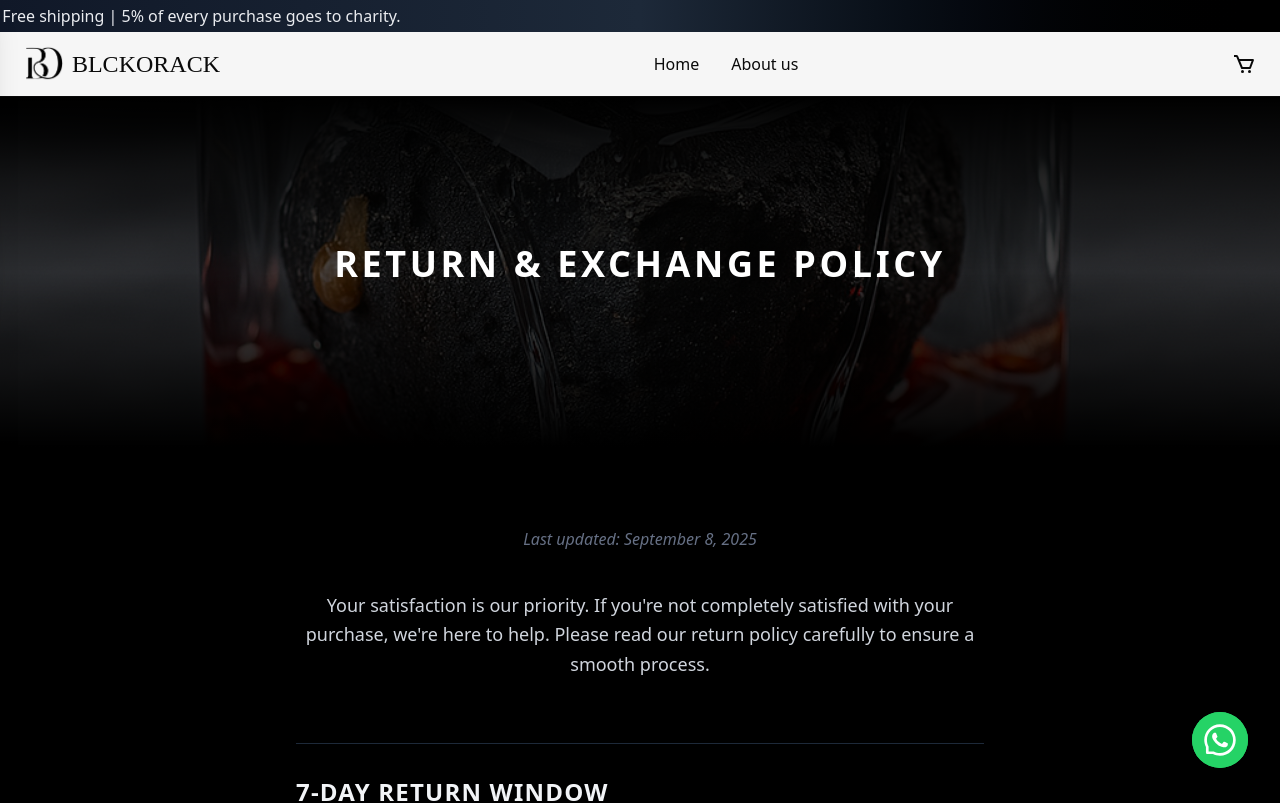
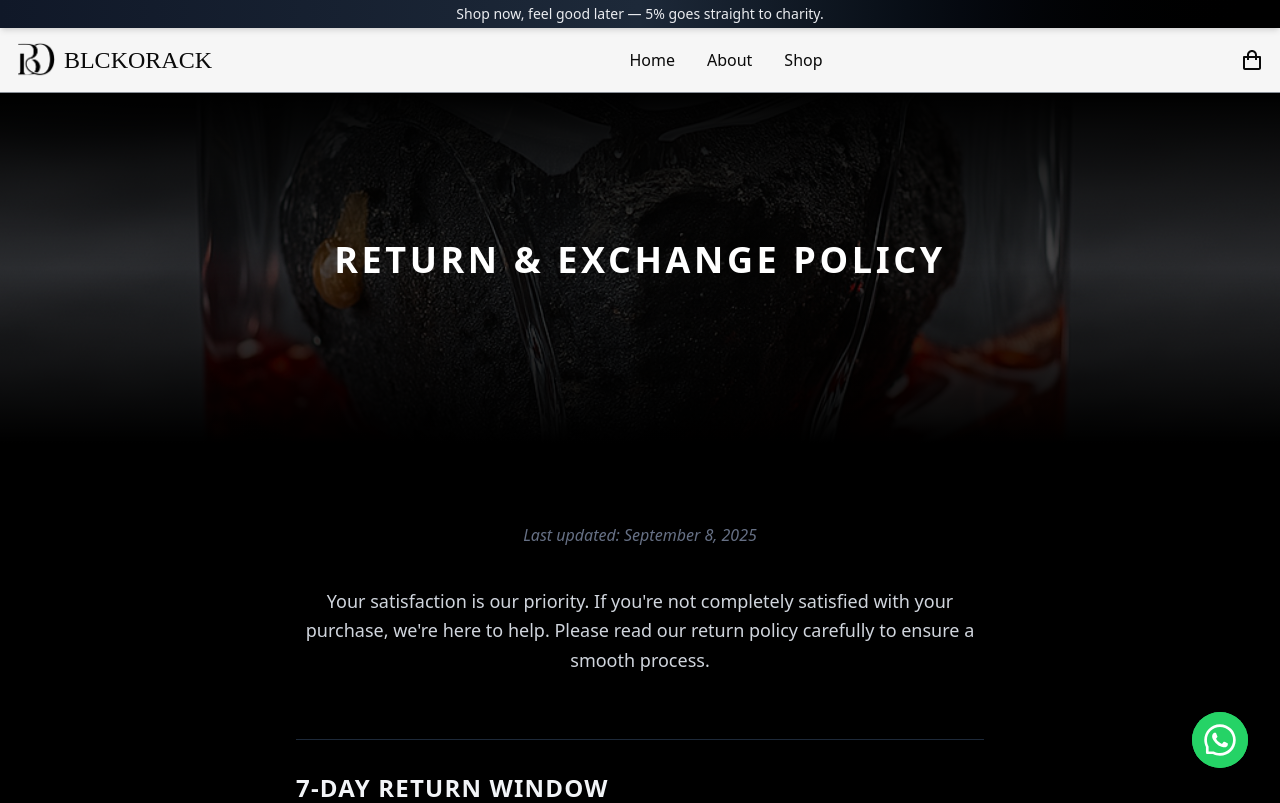
Before and after one commit to gunjanpatel44/bor-branding, a Next.js app: page /return-policy in a window 1280 px wide. Shown: the top 803 px of the page. Built offline with nearby package versions, Linux system fonts and the light colour scheme; what @ant-design/nextjs-registry would draw is missing.

Commit message:
fix: navbar, topbar as per new requirement

```diff
--- a/app/layout.tsx
+++ b/app/layout.tsx
@@ -7,7 +7,6 @@ import Header from '@/components/Header'
 import { StarryBackground } from '@/components/StarryBackground'
 import COMPANY from '@/config/company.json'
 
-import TopBar from '@/components/Topbar'
 import theme from '@/utils/theme'
 import { ConfigProvider, FloatButton } from 'antd'
 import { AiOutlineWhatsApp } from 'react-icons/ai'
@@ -48,10 +47,7 @@ export default function RootLayout({
         <div className="relative z-10">
           <AntdRegistry>
             <ConfigProvider theme={theme}>
-              <div className="sticky top-0 z-50">
-                <TopBar />
-                <Header />
-              </div>
+              <Header />
               <FloatButton
                 style={{
                   insetInlineEnd: 32,
--- a/components/Header.tsx
+++ b/components/Header.tsx
@@ -4,117 +4,170 @@ import COMPANY from '@/config/company.json'
 import Logo from '@/public/logo/bor-logo.png'
 import Image from 'next/image'
 import Link from 'next/link'
-import { useEffect, useState } from 'react'
-import { AiFillInstagram, AiFillYoutube, AiOutlineWhatsApp } from 'react-icons/ai'
-import { BiCart, BiMenu } from 'react-icons/bi'
-import { CgClose } from 'react-icons/cg'
+import { useEffect, useRef, useState } from 'react'
+import {
+  AiFillInstagram,
+  AiFillYoutube,
+  AiOutlineWhatsApp,
+  AiOutlineMenu,
+  AiOutlineClose,
+} from 'react-icons/ai'
+import { BiShoppingBag } from 'react-icons/bi'
+import { useWindowScroll } from 'react-use'
+import TopBar from './Topbar'
 
 const Header = () => {
   const [isOpen, setIsOpen] = useState(false)
+  const [isVisible, setIsVisible] = useState(true)
+  const lastScrollY = useRef(0)
+  const headerRef = useRef<HTMLElement>(null)
 
-  // Prevent body scroll when mobile menu is open
+  const { y } = useWindowScroll()
+
   useEffect(() => {
-    if (isOpen) {
-      document.body.classList.add('overflow-hidden')
-      document.body.style.position = 'fixed'
-      document.body.style.width = '100%'
+    // Desktop: always show
+    if (window.innerWidth >= 768) {
+      setIsVisible(true)
+      return
+    }
+    const headerHeight = headerRef.current?.offsetHeight || 70
+    if (y > lastScrollY.current && y > headerHeight) {
+      // scrolling down
+      setIsVisible(false)
     } else {
-      document.body.classList.remove('overflow-hidden')
-      document.body.style.position = ''
-      document.body.style.width = ''
+      // scrolling up
+      setIsVisible(true)
     }
+    lastScrollY.current = y
+  }, [y])
+
+  // Lock body scroll when mobile menu open
+  useEffect(() => {
+    document.body.style.overflow = isOpen ? 'hidden' : ''
     return () => {
-      document.body.classList.remove('overflow-hidden')
-      document.body.style.position = ''
-      document.body.style.width = ''
+      document.body.style.overflow = ''
     }
   }, [isOpen])
 
   return (
-    <header className="bg-brand text-brand-900 border-b sticky top-0 z-50">
-      <div className="px-6">
+    <>
+      <header
+        ref={headerRef}
+        className={`bg-brand text-brand-900 border-b border-gray-800/50 sticky top-0 z-40 transition-transform duration-300 ${
+          isVisible ? 'translate-y-0' : '-translate-y-full'
+        }`}
+      >
+        <TopBar />
+        <div className="container mx-auto px-4">
           <div className="flex justify-between items-center h-16">
             {/* Mobile Menu Button */}
-          <button onClick={() => setIsOpen(true)} className="flex sm:hidden text-2xl">
-            <BiMenu />
+            <button
+              onClick={() => setIsOpen(!isOpen)}
+              className="md:hidden text-2xl z-50"
+              aria-label="Toggle Menu"
+            >
+              <div className="relative w-8 h-8 flex items-center justify-center">
+                <AiOutlineMenu
+                  className={`absolute transition-all duration-300 ${
+                    isOpen ? 'opacity-0 rotate-90 scale-50' : 'opacity-100 rotate-0 scale-100'
+                  }`}
+                />
+                <AiOutlineClose
+                  className={`absolute transition-all duration-300 ${
+                    isOpen ? 'opacity-100 rotate-0 scale-100' : 'opacity-0 -rotate-90 scale-50'
+                  }`}
+                />
+              </div>
             </button>
             {/* Logo */}
-          <Link className="flex items-center gap-2" href="/">
+            <Link
+              className="flex items-center gap-2 absolute left-1/2 -translate-x-1/2 md:static md:left-0 md:translate-x-0"
+              href="/"
+            >
               <Image src={Logo} alt={COMPANY.name} className="size-10 w-auto" />
-            <p className="font-times text-2xl hidden sm:flex">BLCKORACK</p>
-          </Link>
-          {/* Mobile Cart */}
-          <Link className="flex sm:hidden items-center gap-2 text-2xl" href="/">
-            <BiCart />
+              <span className="text-2xl hidden sm:block font-times uppercase">{COMPANY.name}</span>
             </Link>
             {/* Desktop Nav */}
-          <nav className="hidden sm:flex items-center space-x-8 font-medium">
-            <Link href="/" className="hover:text-brand-600 transition-colors">
+            <nav className="hidden md:flex items-center space-x-8 font-medium">
+              <Link href="/" className="hover:text-gray-400 transition-colors">
                 Home
               </Link>
-            <Link href="/about-us" className="hover:text-brand-600 transition-colors">
-              About us
+              <Link href="/about-us" className="hover:text-gray-400 transition-colors">
+                About
+              </Link>
+              <Link href="/shop" className="hover:text-gray-400 transition-colors">
+                Shop
               </Link>
             </nav>
-          {/* Desktop Cart */}
-          <Link className="hidden sm:flex items-center gap-2 text-2xl" href="/">
-            <BiCart />
+            {/* Cart */}
+            <div className="flex items-center">
+              <Link
+                href="/cart"
+                className="flex items-center gap-2 text-2xl hover:text-gray-400 transition-colors"
+                aria-label="Cart"
+              >
+                <BiShoppingBag size={24} />
               </Link>
             </div>
           </div>
+        </div>
+      </header>
       {/* Sidebar Drawer */}
       <div
-        className={`fixed top-0 left-0 h-full w-72 bg-white shadow-xl transform transition-transform duration-300 ease-in-out z-50
+        className={`fixed top-16 left-0 h-[calc(100vh-8rem)] w-full text-brand-900 bg-brand/80 backdrop-blur-lg transform transition-transform duration-300 ease-in-out z-30 md:hidden
   ${isOpen ? 'translate-x-0' : '-translate-x-full'}`}
       >
-        {/* Header in Sidebar */}
-        <div className="flex items-center justify-between px-5 py-4 border-b border-gray-200">
-          <Link className="flex items-center gap-2" href="/" onClick={() => setIsOpen(false)}>
-            <Image src={Logo} alt={COMPANY.name} className="size-10 w-auto" />
-            <p className="font-times text-lg font-semibold text-gray-800">BLCKORACK</p>
-          </Link>
-          <button onClick={() => setIsOpen(false)} className="text-2xl text-gray-600">
-            <CgClose />
-          </button>
-        </div>
+        <div className="flex flex-col justify-between h-full">
           {/* Menu Links */}
-        <div className="flex flex-col px-6 py-6 space-y-5 text-lg font-medium text-gray-800">
-          <Link href="/" onClick={() => setIsOpen(false)} className="hover:text-brand-600">
+          <div className="flex flex-col justify-center items-center flex-1 text-2xl space-y-8 font-semibold">
+            <Link href="/" onClick={() => setIsOpen(false)}>
               Home
             </Link>
-          <Link href="/about-us" onClick={() => setIsOpen(false)} className="hover:text-brand-600">
-            About us
+            <Link href="/about-us" onClick={() => setIsOpen(false)}>
+              About
+            </Link>
+            <Link href="/shop" onClick={() => setIsOpen(false)}>
+              Shop
             </Link>
           </div>
           {/* Social Links */}
-        <div className="absolute bottom-0 w-full px-6 py-5 border-t border-gray-200">
-          <ul className="flex justify-center gap-8 text-3xl text-gray-700">
+          <div className="w-full p-6">
+            <ul className="flex justify-center gap-6 text-3xl">
               <li>
-              <Link href={COMPANY.instagramLink} target="_blank">
-                <AiFillInstagram className="hover:text-instagram transition-colors" />
+                <Link
+                  href={COMPANY.instagramLink}
+                  target="_blank"
+                  rel="noopener noreferrer"
+                  className="transition-colors"
+                >
+                  <AiFillInstagram />
                 </Link>
               </li>
               <li>
-              <Link href={COMPANY.whatsappLink} target="_blank" rel="noopener noreferrer">
-                <AiOutlineWhatsApp className="hover:text-whatsapp transition-colors" />
+                <Link
+                  href={COMPANY.youtubeLink}
+                  target="_blank"
+                  rel="noopener noreferrer"
+                  className="transition-colors"
+                >
+                  <AiFillYoutube />
                 </Link>
               </li>
               <li>
-              <Link href={COMPANY.youtubeLink} target="_blank">
-                <AiFillYoutube className="hover:text-youtube transition-colors" />
+                <Link
+                  href={COMPANY.whatsappLink}
+                  target="_blank"
+                  rel="noopener noreferrer"
+                  className="transition-colors"
+                >
+                  <AiOutlineWhatsApp />
                 </Link>
               </li>
             </ul>
           </div>
         </div>
-      {/* Overlay */}
-      {isOpen && (
-        <div
-          onClick={() => setIsOpen(false)}
-          className="fixed inset-0 bg-black bg-opacity-40 z-40"
-        />
-      )}
-    </header>
+      </div>
+    </>
   )
 }
 
--- a/components/Topbar.tsx
+++ b/components/Topbar.tsx
@@ -1,16 +1,34 @@
 'use client'
 
+import { useState, useEffect, useMemo } from 'react'
 import company from '@/config/company.json'
-import Marquee from 'react-fast-marquee'
 
 const TopBar = () => {
-  if (!company.announcement) return null
+  const announcements = useMemo(() => company.announcements || [], [])
+  const [index, setIndex] = useState(0)
+
+  useEffect(() => {
+    if (announcements.length <= 1) return
+    const interval = setInterval(() => {
+      setIndex((prev) => (prev + 1) % announcements.length)
+    }, 4000) // every 4s
+    return () => clearInterval(interval)
+  }, [announcements])
+
+  if (announcements.length === 0) return null
 
   return (
-    <div className="relative w-full overflow-hidden bg-gradient-to-r from-gray-900 via-gray-800 to-black shadow-md">
-      <Marquee gradient={false} speed={100} loop={0} pauseOnHover={true}>
-        <p className="text-gray-200 text-center font-sans p-1">{company.announcement}</p>
-      </Marquee>
+    <div className="relative h-7 overflow-hidden bg-gradient-to-r from-gray-900 via-gray-800 to-black shadow-md">
+      {announcements.map((msg, i) => (
+        <p
+          key={i}
+          className={`absolute inset-0 flex items-center justify-center text-gray-200 text-sm font-sans transition-opacity duration-700 ease-in-out ${
+            i === index ? 'opacity-100' : 'opacity-0'
+          }`}
+        >
+          {msg}
+        </p>
+      ))}
     </div>
   )
 }
--- a/config/company.json
+++ b/config/company.json
@@ -10,5 +10,12 @@
   "instagramLink": "https://www.instagram.com/blackorack.in",
   "whatsappLink": "https://wa.me/918347815052",
   "youtubeLink": "https://www.youtube.com/@blackorack",
-  "announcement": "Free shipping | 5% of every purchase goes to charity."
+  "announcements": [
+    "No cap — Shipping’s on us!",
+    "Shop now, feel good later — 5% goes straight to charity.",
+    "Your order = instant serotonin + free shipping.",
+    "Stay woke: Limited drops, unlimited style.",
+    "Buy more, overthink less. Free shipping always.",
+    "Good karma delivered with every order."
+  ]
 }
--- a/package.json
+++ b/package.json
@@ -17,8 +17,8 @@
     "next": "15.5.2",
     "react": "19.1.0",
     "react-dom": "19.1.0",
-    "react-fast-marquee": "^1.6.5",
-    "react-icons": "^5.5.0"
+    "react-icons": "^5.5.0",
+    "react-use": "^17.6.0"
   },
   "devDependencies": {
     "@eslint/eslintrc": "^3",
```
Also changed, not shown: 1 other file (tests, documents, lock files or other folders). Lines whose indentation alone changed are shown as unchanged.
